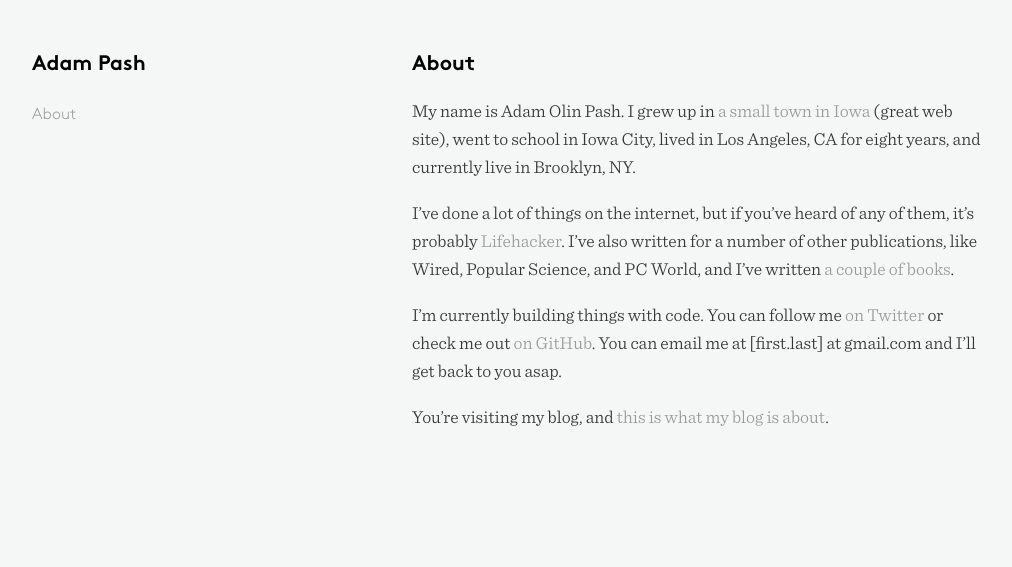
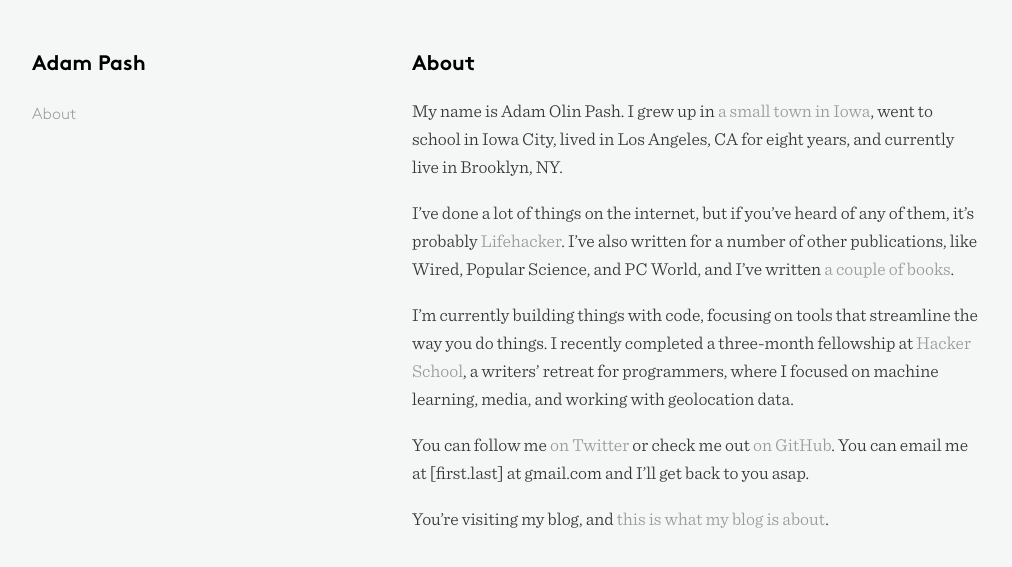
Before and after one commit to adampash/adampash.github.io, a Jekyll site: the page built from about.markdown, in a window 1280 px wide. Shown: the top 567 px of the page, without its empty margins (38-1050 px from the left). Built offline with Jekyll 4.4.1, drawn with Linux system fonts in a browser that asks for light colours; Markdown is read by kramdown in place of the engine named in the settings.

Commit message:
Updated about

```diff
--- a/about.markdown
+++ b/about.markdown
@@ -4,10 +4,12 @@ title:  "About"
 permalink: 'about/index.html'
 ---
 
-My name is Adam Olin Pash. I grew up in [a small town in Iowa](http://www.cityofharlan.com/) (great web site), went to school in Iowa City, lived in Los Angeles, CA for eight years, and currently live in Brooklyn, NY.
+My name is Adam Olin Pash. I grew up in [a small town in Iowa](http://www.cityofharlan.com/), went to school in Iowa City, lived in Los Angeles, CA for eight years, and currently live in Brooklyn, NY.
 
 I've done a lot of things on the internet, but if you've heard of any of them, it's probably [Lifehacker](http://lifehacker.com). I've also written for a number of other publications, like Wired, Popular Science, and PC World, and I've written [a couple of books](http://www.amazon.com/Adam-Pash/e/B001JRYOY6/).
 
-I'm currently building things with code. You can follow me [on Twitter](https://twitter.com/adampash) or check me out [on GitHub](https://github.com/adampash/). You can email me at \[first.last\] at gmail.com and I'll get back to you asap.
+I'm currently building things with code, focusing on tools that streamline the way you do things. I recently completed a three-month fellowship at [Hacker School](https://www.hackerschool.com/), a writers' retreat for programmers, where I focused on machine learning, media, and working with geolocation data.
+
+You can follow me [on Twitter](https://twitter.com/adampash) or check me out [on GitHub](https://github.com/adampash/). You can email me at \[first.last\] at gmail.com and I'll get back to you asap.
 
 You're visiting my blog, and [this is what my blog is about](/im-blogging-again/).
```
